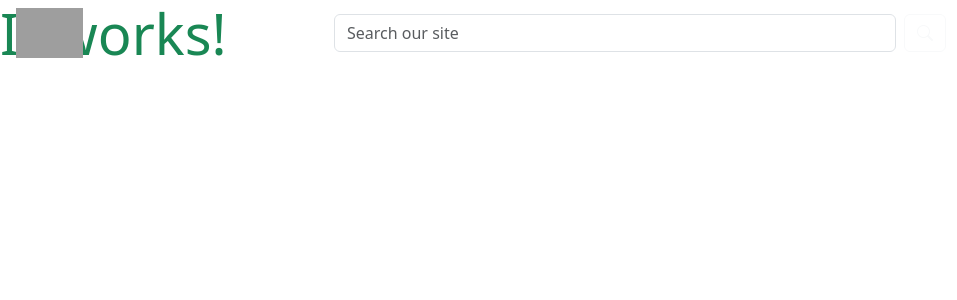
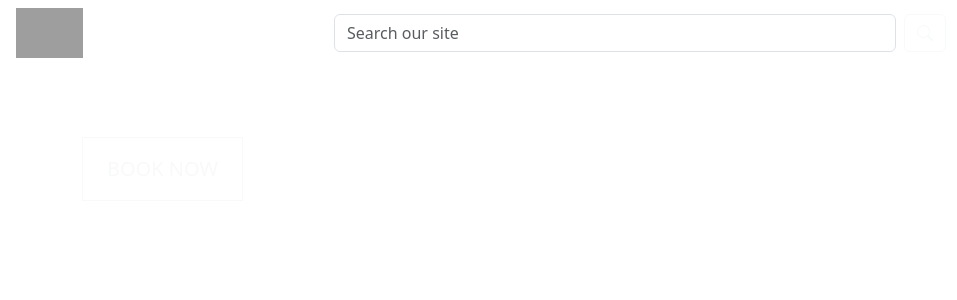
Before and after one commit to jolantadjatlova/GlacierGear, a Django app: page / in a window 1280 px wide. Shown: the top 300 px of the page, without its empty margins (0-957 px from the left). Run offline with Django 3.2, Linux system fonts and the light colour scheme; grey boxes are pictures that could not be loaded.

Commit message:
Add landing page with hero image and Book Now button

```diff
--- a/home/templates/home/index.html
+++ b/home/templates/home/index.html
@@ -2,5 +2,23 @@
 {% load static %}
 
 {% block content %}
-<h1 class="display-4 text-success">It works!</h1>
+    <div class="hero">
+        <div class="container h-100">
+            <div class="row h-100">
+                <div class="col-7 col-md-6 my-auto hero-content">
+                    <h1 class="display-4 fw-bold text-white">
+                        Welcome text!
+                    </h1>
+                    <p class="lead text-white-50 mt-3">
+                        Sub Text
+                    </p>
+                    <div class="mt-4">
+                        <a href="#" class="btn btn-lg btn-outline-light rounded-0 py-3 px-4 text-uppercase">
+                            Book Now
+                        </a>
+                    </div>
+                </div>
+            </div>
+        </div>
+    </div>
 {% endblock %}
```
